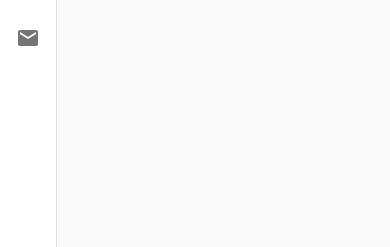
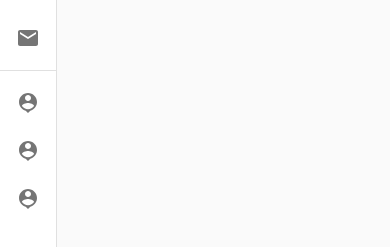
Before and after one commit to lengocnu8497/JobApplicationManager, a React (Create React App) app in the folder client/: page / in a window 390 px wide. Shown: the part 195-442 px from the top of the page. Built offline with nearby package versions, Linux system fonts and the light colour scheme.

Commit message:
added component folders

```diff
--- a/client/src/components/Header/SideDrawer.js
+++ b/client/src/components/Header/SideDrawer.js
@@ -1,5 +1,6 @@
 import React from 'react';
 import clsx from 'clsx';
+import useMediaQuery from '@material-ui/core/useMediaQuery';
 import { makeStyles, useTheme } from '@material-ui/core/styles';
 import List from '@material-ui/core/List';
 import Divider from '@material-ui/core/Divider';
@@ -12,6 +13,7 @@ import ListItemIcon from '@material-ui/core/ListItemIcon';
 import ListItemText from '@material-ui/core/ListItemText';
 import InboxIcon from '@material-ui/icons/MoveToInbox';
 import MailIcon from '@material-ui/icons/Mail';
+import PersonPinIcon from '@material-ui/icons/PersonPin';
 
 const drawerWidth = 240;
 const useStyles = makeStyles((theme) => ({
@@ -48,6 +50,24 @@ const useStyles = makeStyles((theme) => ({
       }
 }));
 
+const tabs = [
+  {
+      icon: <PersonPinIcon />,
+      ariaLabel:"person"
+  },
+  {
+      icon: <PersonPinIcon />,
+      ariaLabel:"person"
+  },
+  {
+      icon: <PersonPinIcon />,
+      ariaLabel:"person"
+  }
+];
+
+/**
+ * @param {*} props event handler and drawer state from Header component
+ */
 export default function SideDrawer({ ...props }) {
     const {
         drawerOpen,
@@ -56,6 +76,9 @@ export default function SideDrawer({ ...props }) {
 
     const classes = useStyles();
     const theme = useTheme();
+
+    // detects if screen size reaches below medium
+    const isViewSizeBelowMedium = useMediaQuery(theme.breakpoints.down('md'));
 
     return (
         <Drawer
@@ -80,11 +103,24 @@ export default function SideDrawer({ ...props }) {
             <List>
                 {['Inbox', 'Starred', 'Send email', 'Drafts'].map((text, index) => (
                     <ListItem button key={text}>
-                    <ListItemIcon>{index % 2 === 0 ? <InboxIcon /> : <MailIcon />}</ListItemIcon>
-                    <ListItemText primary={text} />
+                      <ListItemIcon>{index % 2 === 0 ? <InboxIcon /> : <MailIcon />}</ListItemIcon>
+                      <ListItemText primary={text} />
                     </ListItem>
                 ))}
             </List>
+            { isViewSizeBelowMedium ? (
+                <React.Fragment>
+                  <Divider />
+                  <List>
+                    {tabs.map((tab, index) => (
+                        <ListItem button key={`${tab}${index}`}>
+                        <ListItemIcon>{tab.icon}</ListItemIcon>
+                        <ListItemText primary={tab.ariaLabel} />
+                        </ListItem>
+                    ))}
+                  </List>
+                </React.Fragment>
+            ) : null }
         </Drawer>
     );
 }
--- a/client/src/components/Header/TopMenu.js
+++ b/client/src/components/Header/TopMenu.js
@@ -12,14 +12,6 @@ const useStyles = makeStyles({
         minWidth: 20
     }
 });
-
-export default function TopMenu() {
-    const classes = useStyles();
-    const [value, setValue] = React.useState(0);
-
-    const handleChange = (event, newValue) => {
-      setValue(newValue);
-    };
 
 const tabs = [
     {
@@ -36,14 +28,23 @@ export default function TopMenu() {
     }
 ];
 
+export default function TopMenu() {
+    const classes = useStyles();
+    const [value, setValue] = React.useState(0);
+
+    const handleChange = (event, newValue) => {
+      setValue(newValue);
+    };
+
     return (
         <Tabs
             value={value}
             onChange={handleChange}
             className={classes.root}
         >
-            {tabs.map(tab => (
+            {tabs.map((tab, index) => (
                 <Tab
+                    key={`${tab}${index}`}
                     icon={tab.icon}
                     aria-label={tab.ariaLabel}
                     className={classes.tab}
```
Also changed, not shown: client/src/components/InfoRepository.js/index.js (added), client/src/components/KanbanBoard/index.js (added), client/src/components/TaskBoard/index.js (added), client/src/components/UserDashboard/index.js (added). Lines whose indentation alone changed are shown as unchanged.
